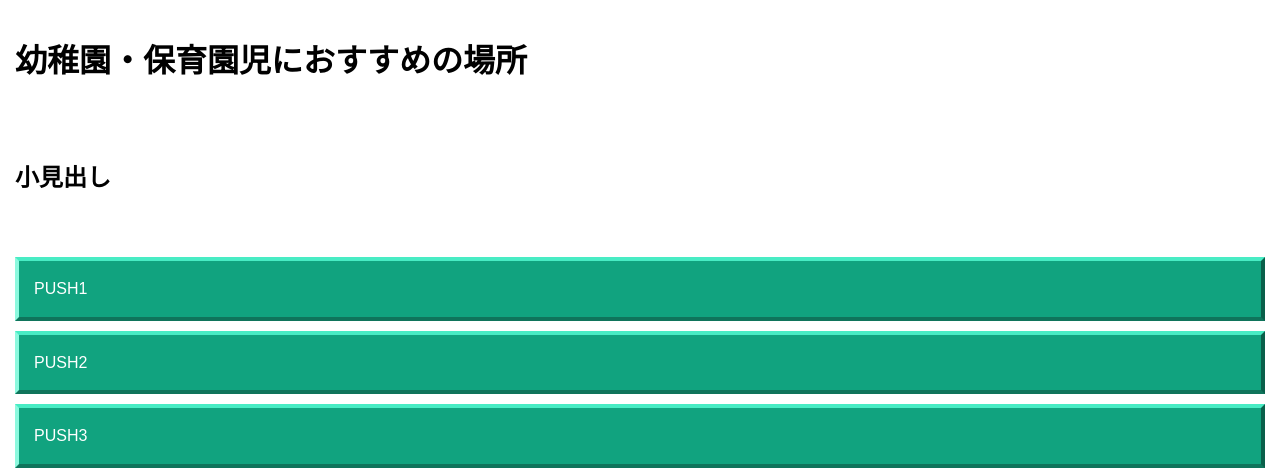
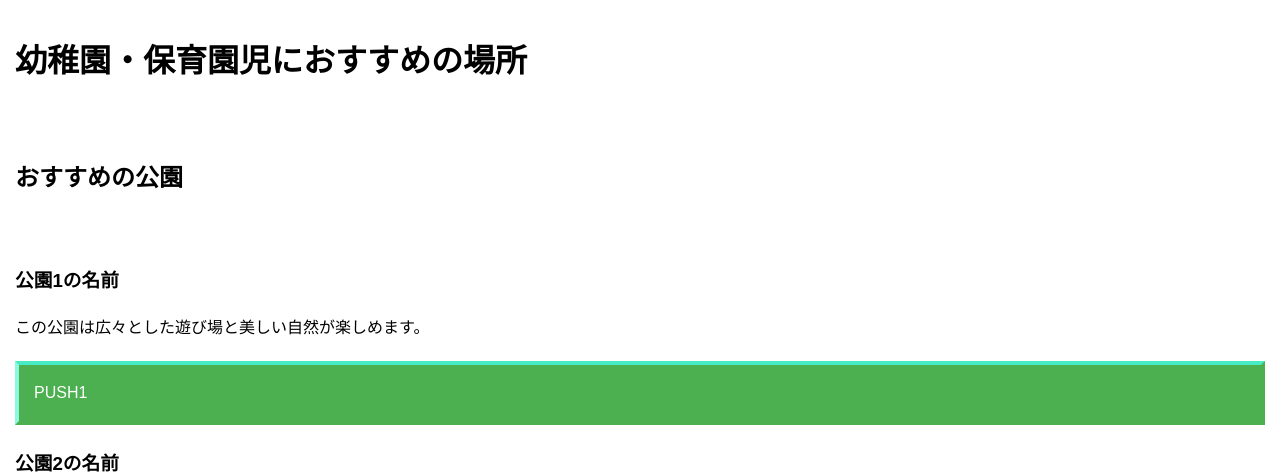
Before and after one commit to yabukilab/ogasawara-a, a PHP site: page / in a window 1280 px wide. Shown: the top 476 px of the page. Run offline with PHP 8.4, Linux system fonts and the light colour scheme; grey boxes are pictures that could not be loaded.

Commit message:
bt.explain

```diff
--- a/htdocs/index.css
+++ b/htdocs/index.css
@@ -33,9 +33,9 @@ body {
 a.btn-solid {
     color: #fff;
     border-top: 4px solid #48ecc4;
-    border-right: 4px solid #0a5f4a;
-    border-bottom: 4px solid #0f745b;
+    border-right: 4px solid #4CAF50;
+    border-bottom: 4px solid #4CAF50;
     border-left: 4px solid #8cf9de;
     border-radius: 0;
-    background: #11a37f;
+    background: #4CAF50;
 }
--- a/htdocs/index.html
+++ b/htdocs/index.html
@@ -14,14 +14,26 @@
   </div>
 
   <div class="team">
-    <h2>小見出し</h2> <!-- "小見出し？"を修正 -->
+    <h2>おすすめの公園</h2> <!-- "小見出し？"を修正 -->
   </div>
 
   <div class="main">
     <div class="btn-all">
-      <a href="im.html" class="btn btn-solid"><span>PUSH1</span></a>
-      <a href="ir.html" class="btn btn-solid"><span>PUSH2</span></a>
-      <a href="hh.html" class="btn btn-solid"><span>PUSH3</span></a>
+      <div class="park-info">
+        <h3>公園1の名前</h3>
+        <p>この公園は広々とした遊び場と美しい自然が楽しめます。</p>
+        <a href="im.html" class="btn btn-solid"><span>PUSH1</span></a>
+      </div>
+      <div class="park-info">
+        <h3>公園2の名前</h3>
+        <p>安全な遊具があり、小さなお子さんも安心して遊べる場所です。</p>
+        <a href="ir.html" class="btn btn-solid"><span>PUSH2</span></a>
+      </div>
+      <div class="park-info">
+        <h3>公園3の名前</h3>
+        <p>美しい花々に囲まれた公園で、ピクニックにも最適です。</p>
+        <a href="hh.html" class="btn btn-solid"><span>PUSH3</span></a>
+      </div>
     </div>
   </div>
 
```
